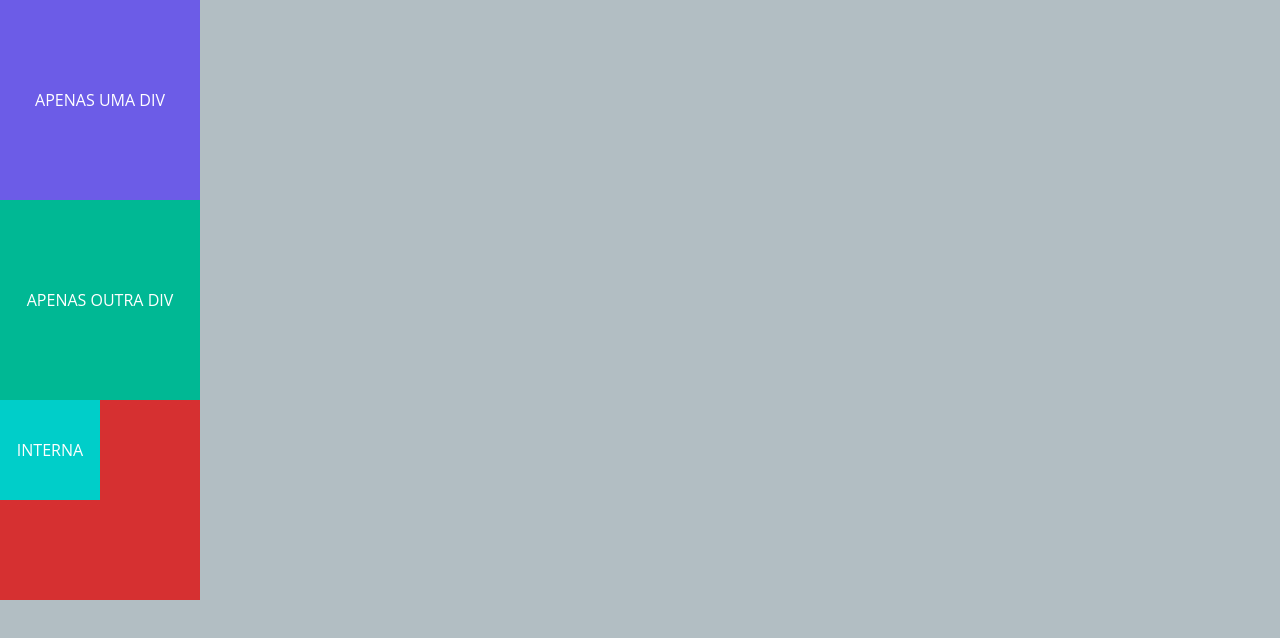
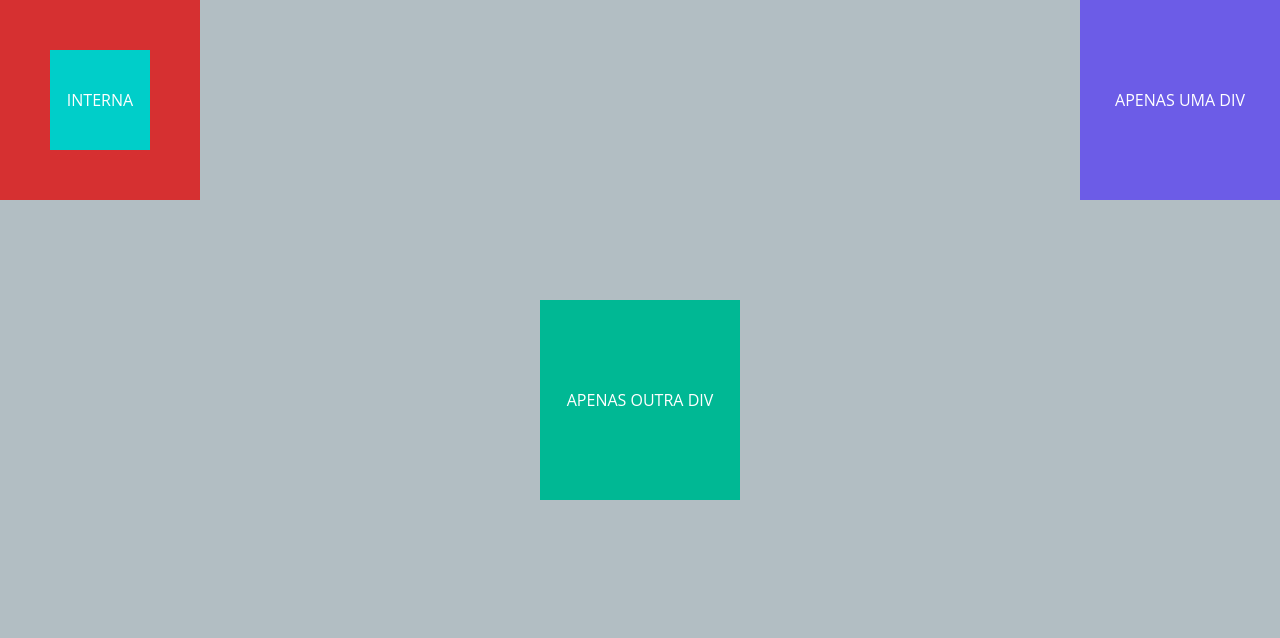
Before and after one commit to Ferreiiraa/my-css-studies, a plain HTML site: page position absolute/index.html in a window 1280 px wide. Drawn offline with Linux system fonts and the light colour scheme.

Commit message:
objective sucessful

```diff
--- a/position absolute/position.css
+++ b/position absolute/position.css
@@ -10,19 +10,30 @@
 }
 
 .elementExample_first {
+	position: absolute;
+	right: 0;
 	background-color: #6c5ce7;
 }
 
 .elementExample_second {
+	position: absolute;
+	left: 50%;
+	top: 50%;
+	transform: translate(-50%, -50%);
 	background-color: #00b894;
 }
 
 .elementExample_last {
+	position: relative;
 	background-color: #d63031;
 }
 
 .elementExample_internal {
-	width:100px;
+	position: absolute;
+	top:50%;
+	left: 50%;
+	transform:translate(-50%, -50%);
+	width :100px;
 	height: 100px;
 	line-height: 100px;
 	background-color: #00cec9;
```
